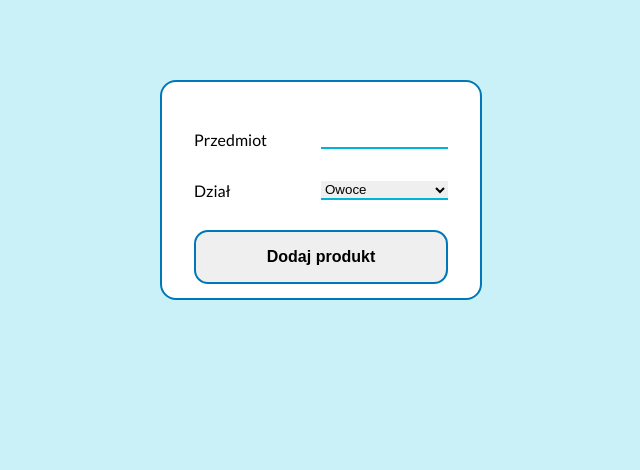
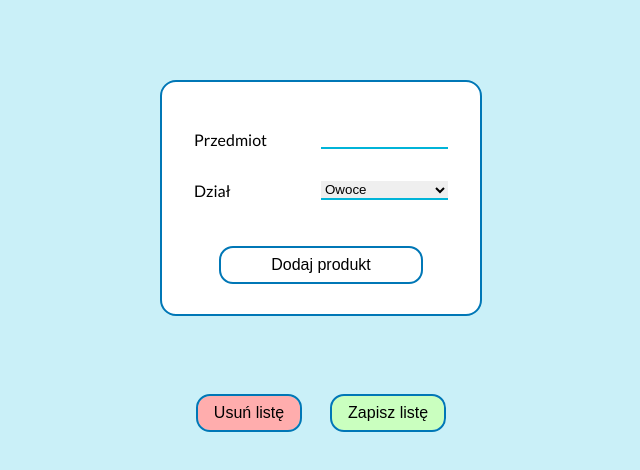
Before and after one commit to jzarzeczny/shopping-app, a React (Create React App) app: page /add in a window 1280 px wide. Shown: the top 470 px of the page, without its empty margins (319-959 px from the left). Built offline with nearby package versions, Linux system fonts and the light colour scheme.

Commit message:
rerender bug fix

```diff
--- /dev/null
+++ b/src/components/Button.js
@@ -0,0 +1,9 @@
+import React from "react";
+
+export default function Button({ children, type, clickHandler }) {
+  return (
+    <button className={`btn ${type && "btn--" + type}`} onClick={clickHandler}>
+      {children}
+    </button>
+  );
+}
--- /dev/null
+++ b/src/components/SubmitList.js
@@ -0,0 +1,28 @@
+import React from "react";
+import Button from "./Button";
+
+export default function SubmitList({ setShoppingList, shoppingList }) {
+  const removeTheList = () => {
+    setShoppingList([]);
+  };
+
+  const saveTheList = (list) => {
+    console.log(list);
+  };
+
+  return (
+    <div className="submitList__container">
+      <Button type="red" clickHandler={removeTheList}>
+        Usuń listę
+      </Button>
+      <Button
+        type="green"
+        clickHandler={() => {
+          saveTheList(shoppingList);
+        }}
+      >
+        Zapisz listę
+      </Button>
+    </div>
+  );
+}
--- a/src/pages/Add.js
+++ b/src/pages/Add.js
@@ -1,6 +1,7 @@
 import React, { useEffect, useState } from "react";
 import Form from "../components/Form";
 import List from "../components/List";
+import SubmitList from "../components/SubmitList";
 import sorter from "../services/sorter";
 
 export default function Add() {
@@ -8,16 +9,33 @@ export default function Add() {
   const [shoppingList, setShoppingList] = useState([]);
   function handleRemove(id) {
     const newList = shoppingList.filter((element) => element.id !== id);
-    console.log(newList);
+    localStorage.setItem("list", JSON.stringify(newList));
     setShoppingList(newList);
   }
+  const addItemToLocalStorage = (data) => {
+    localStorage.setItem("list", JSON.stringify(data));
+  };
+  const checkLocalStorage = () => {
+    const localStorageList = JSON.parse(localStorage.getItem("list"));
+
+    if (shoppingList.length === 0 && localStorage.getItem("list") !== null) {
+      setShoppingList(localStorageList);
+    }
+  };
   useEffect(() => {
+    // const localStorageList = JSON.parse(localStorage.getItem("list"));
+    // if (localStorageList !== null) {
+    //   setShoppingList(localStorageList);
+    // }
     if (newElement !== undefined) {
       setShoppingList((prevArray) => [...prevArray, newElement]);
+      addItemToLocalStorage(shoppingList);
     }
+    // checkLocalStorage();
   }, [newElement]);
   // Create an object with correct grup-value
-  console.log(shoppingList);
+  const localStorageList = JSON.parse(localStorage.getItem("list"));
+  console.log(localStorageList);
 
   const list = sorter(shoppingList);
   return (
@@ -34,6 +52,10 @@ export default function Add() {
             />
           ))}
       </div>
+      <SubmitList
+        setShoppingList={setShoppingList}
+        shoppingList={shoppingList}
+      />
     </section>
   );
 }
--- a/src/sass/components/_buttons.scss
+++ b/src/sass/components/_buttons.scss
@@ -1,13 +1,22 @@
 @use "../abstracts/" as *;
 
 .btn {
-  max-width: 250px;
+  max-width: 200px;
   align-self: center;
-  padding: 1em 3em;
+  padding: 0.5em 1em;
   border: none;
   border-radius: 0.75rem;
   outline: 2px solid $clr-main-700;
+  margin: 1em;
+  background-color: $clr-light-100;
 
   font-size: 1rem;
-  font-weight: $fw-bold;
+  font-weight: $fw-normal;
 }
+
+.btn--red {
+  background-color: $light-pink;
+}
+.btn--green {
+  background-color: $tea-green;
+}
--- /dev/null
+++ b/src/sass/layout/_submitList.scss
@@ -0,0 +1,7 @@
+@use '../abstracts/' as *;
+
+.submitList__container {
+  display: flex;
+  justify-content: center;
+  align-items: center;
+}
--- a/src/sass/main.scss
+++ b/src/sass/main.scss
@@ -5,5 +5,6 @@
 
 @use "layout/forms";
 @use "layout/list";
+@use "layout/submitList";
 
 @use "pages/add";
```
